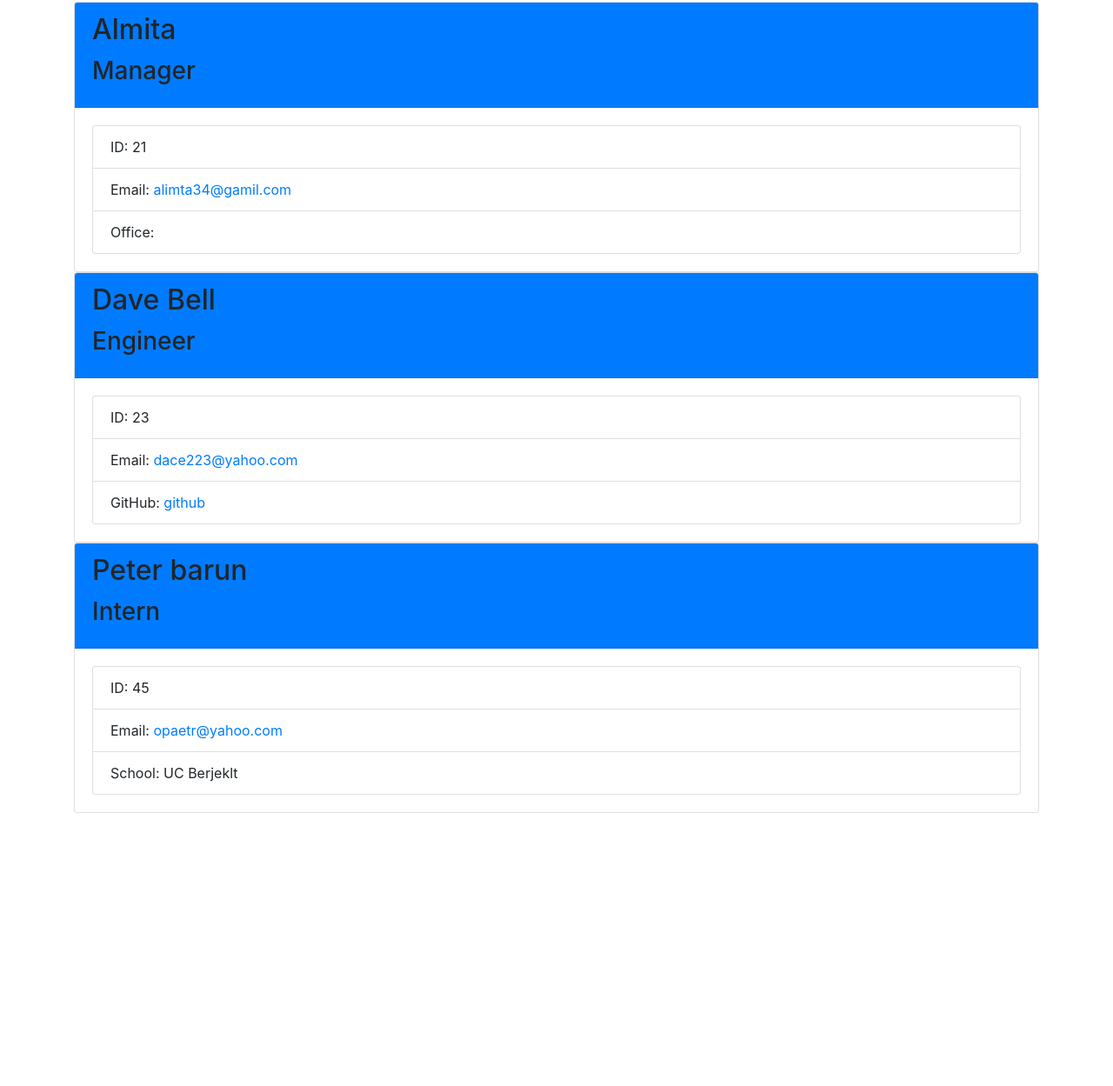
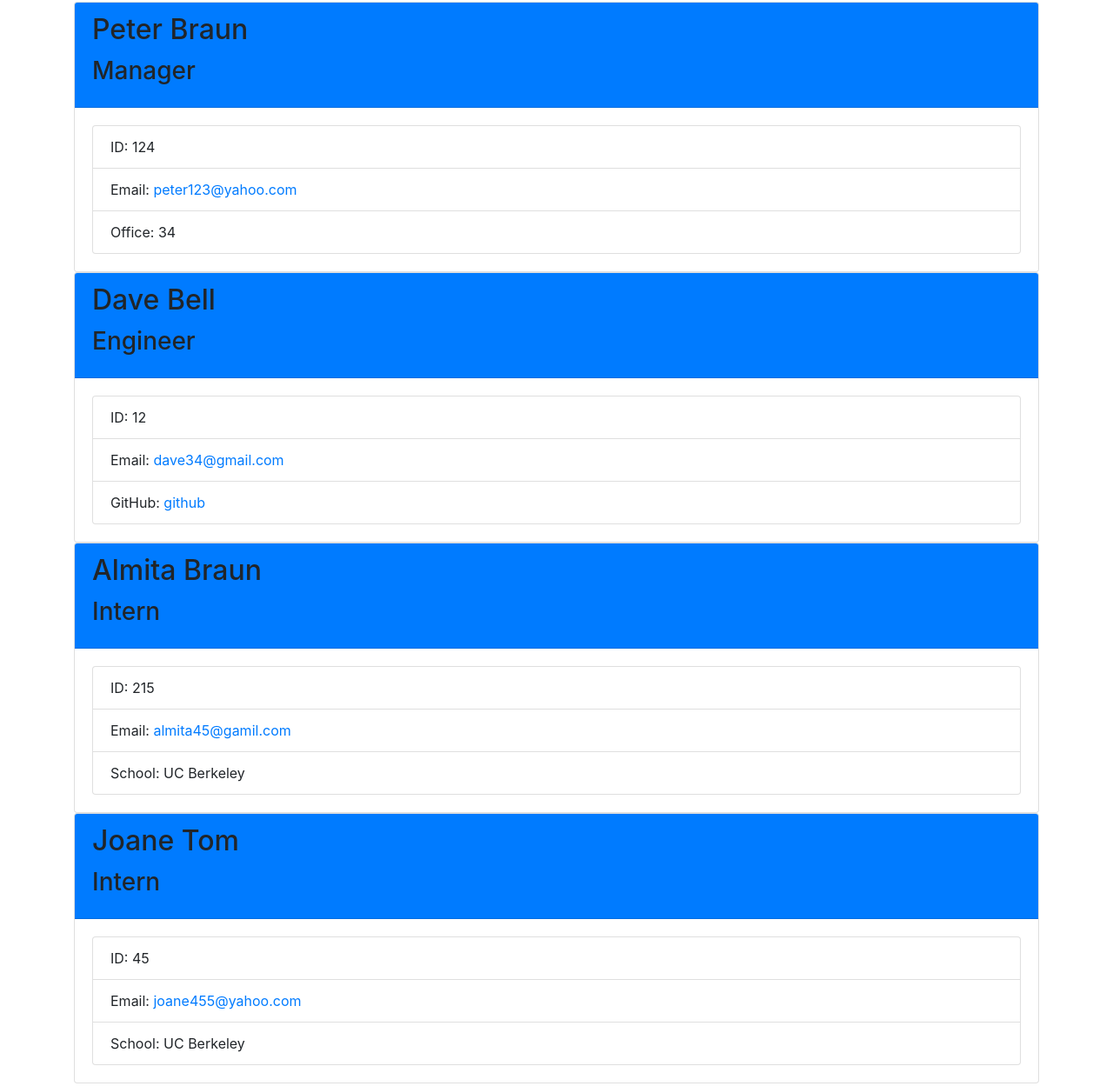
Before and after one commit to ALMA-DEV914/Team-Profile-Generator, a website: page dist/index.html in a window 1280 px wide. Shown: the part 150-1399 px from the top of the page at 87% size. Before the commit the page ends 1133 px from the top, so only its background shows below. Drawn offline with nearby package versions, Linux system fonts and the light colour scheme; a web font is replaced by a local one.

Commit message:
test the node

```diff
--- a/dist/index.html
+++ b/dist/index.html
@@ -5,7 +5,7 @@
     <meta charset="UTF-8">
     <meta name="viewport" content="width=device-width, initial-scale=1.0">
     <meta http-equiv="X-UA-Compatible" content="ie=edge">
-    <title>My Team</title>
+    <title>Team Portfolio</title>
     <link rel="stylesheet" href="https://cdnjs.cloudflare.com/ajax/libs/twitter-bootstrap/4.3.1/css/bootstrap.min.css">
     <link rel="stylesheet" href="https://cdnjs.cloudflare.com/ajax/libs/open-iconic/1.1.1/font/css/open-iconic-bootstrap.min.css" />
     <link href="https://fonts.googleapis.com/css?family=Public+Sans:300i,300,500&display=swap" rel="stylesheet">
@@ -22,14 +22,14 @@
 
       <div class="card employee-card">
         <div class="card-header bg-primary">
-            <h2 class="card-title">Almita</h2>
+            <h2 class="card-title">Peter Braun</h2>
             <h3 class="card-title">Manager</h3>
         </div>
         <div class="card-body">
             <ul class="list-group">
-                <li class="list-group-item">ID: 21</li>
-                <li class="list-group-item">Email: <a href="mailto:alimta34@gamil.com">alimta34@gamil.com</a></li>
-                <li class="list-group-item">Office: </li>
+                <li class="list-group-item">ID: 124</li>
+                <li class="list-group-item">Email: <a href="mailto:peter123@yahoo.com">peter123@yahoo.com</a></li>
+                <li class="list-group-item">Office: 34</li>
             </ul>
         </div>
       </div>
@@ -42,9 +42,9 @@
       </div>
       <div class="card-body">
           <ul class="list-group">
-              <li class="list-group-item">ID: 23</li>
-              <li class="list-group-item">Email: <a href="mailto:dace223@yahoo.com">dace223@yahoo.com</a></li>
-              <li class="list-group-item">GitHub: <a href="https://github.com/Dave455" target="_blank" rel="noopener noreferrer">github</a></li>
+              <li class="list-group-item">ID: 12</li>
+              <li class="list-group-item">Email: <a href="mailto:dave34@gmail.com">dave34@gmail.com</a></li>
+              <li class="list-group-item">GitHub: <a href="https://github.com/Dave567" target="_blank" rel="noopener noreferrer">github</a></li>
           </ul>
       </div>
     </div>
@@ -52,18 +52,36 @@
 
     <div class="card employee-card">
       <div class="card-header bg-primary">
-          <h2 class="card-title">Peter barun</h2>
+          <h2 class="card-title">Almita Braun</h2>
+          <h3 class="card-title">Intern</h3>
+      </div>
+      <div class="card-body">
+          <ul class="list-group">
+              <li class="list-group-item">ID: 215</li>
+              <li class="list-group-item">Email: <a href="mailto:almita45@gamil.com">almita45@gamil.com</a></li>
+              <li class="list-group-item">School: UC Berkeley</li>
+          </ul>
+      </div>
+    </div>
+
+
+    <div class="card employee-card">
+      <div class="card-header bg-primary">
+          <h2 class="card-title">Joane Tom</h2>
           <h3 class="card-title">Intern</h3>
       </div>
       <div class="card-body">
           <ul class="list-group">
               <li class="list-group-item">ID: 45</li>
-              <li class="list-group-item">Email: <a href="mailto:opaetr@yahoo.com">opaetr@yahoo.com</a></li>
-              <li class="list-group-item">School: UC Berjeklt</li>
+              <li class="list-group-item">Email: <a href="mailto:joane455@yahoo.com">joane455@yahoo.com</a></li>
+              <li class="list-group-item">School: UC Berkeley</li>
           </ul>
       </div>
     </div>
 
+
+
+
     </main>
   </body>
-  </html>
+    </html>
```
